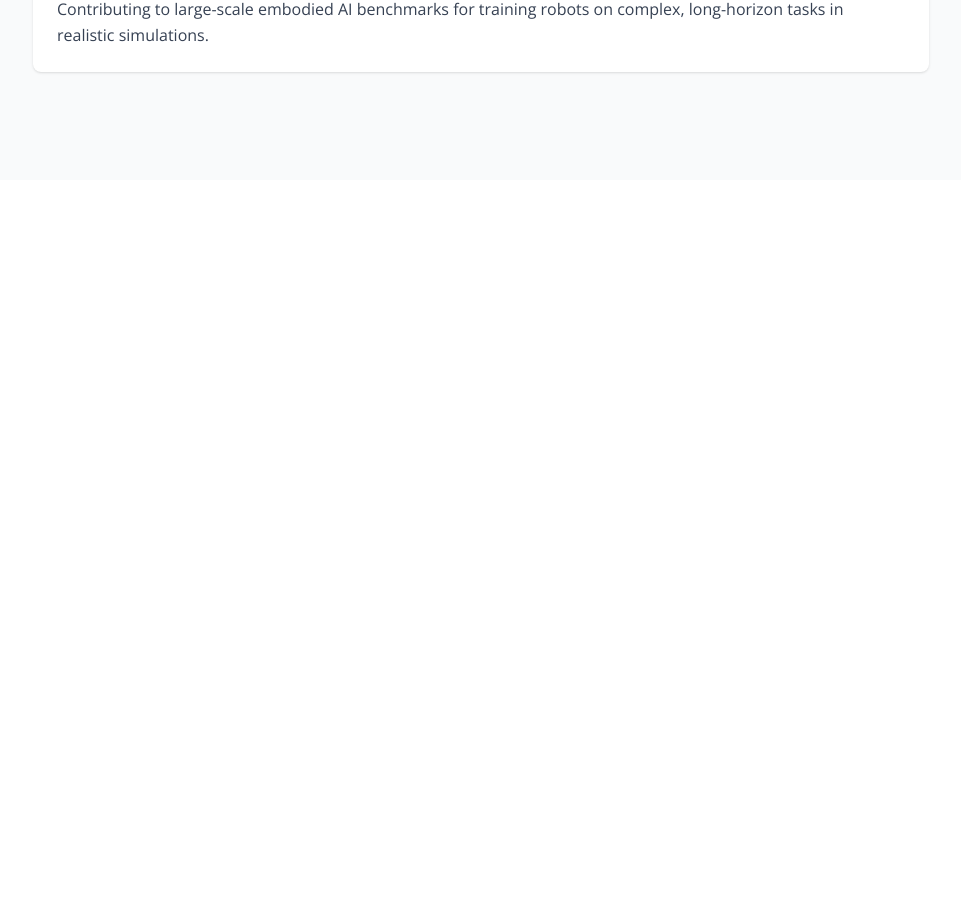
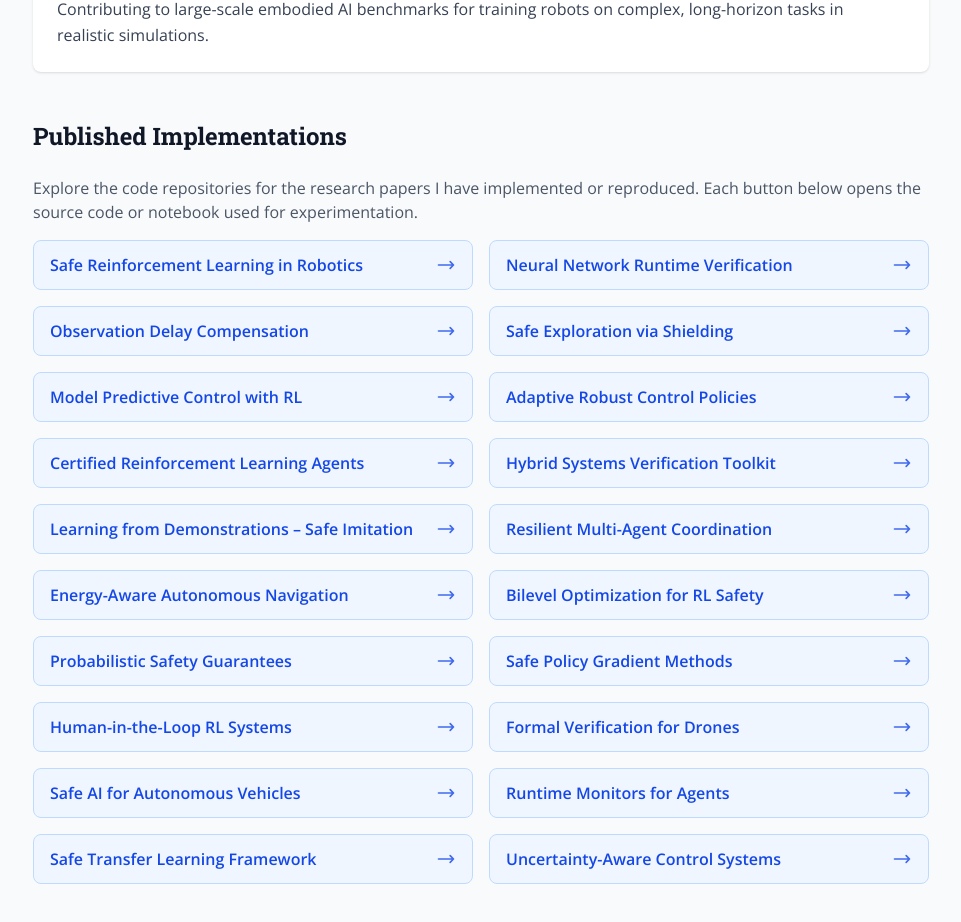
Before and after one commit to ArsalanAyaz88/Arsalan.AI, a Next.js app: page /research in a window 1280 px wide. Shown: the part 620-1542 px from the top of the page, without its empty margins (271-1232 px from the left). Before the commit the page ends 800 px from the top, so only its background shows below. Built offline with nearby package versions, Linux system fonts and the light colour scheme.

Commit message:
ui updated

```diff
--- a/app/components/Sidebar.tsx
+++ b/app/components/Sidebar.tsx
@@ -16,7 +16,7 @@ export default function Sidebar({ onToggleHero, isMobileOpen = false, onCloseMob
     { name: 'About', id: 'about' },
     { name: 'Technical Skills', id: 'publications' },
     { name: 'My Projects', id: 'projects' },
-    { name: 'Research Papers Coded', id: 'research' },
+    { name: 'Research Papers Code', id: 'research' },
     { name: 'Teaching', id: 'teaching' },
     { name: 'Work Experience', id: 'work-experience' },
     { name: 'Certifications', id: 'certifications' },
--- a/app/page.tsx
+++ b/app/page.tsx
@@ -36,6 +36,29 @@ const CERTIFICATIONS: Certification[] = [
     src: 'https://res.cloudinary.com/dz0nrto5b/image/upload/v1762537480/langGraph_bkgzkz.png',
     alt: 'Intro LangGraph Certification',
   },
+];
+
+const RESEARCH_PAPERS: { title: string; url: string }[] = [
+  { title: 'Safe Reinforcement Learning in Robotics', url: 'https://github.com/example/safe-rl-robotics' },
+  { title: 'Neural Network Runtime Verification', url: 'https://github.com/example/nn-runtime-verification' },
+  { title: 'Observation Delay Compensation', url: 'https://github.com/example/delay-compensation' },
+  { title: 'Safe Exploration via Shielding', url: 'https://github.com/example/safe-exploration-shielding' },
+  { title: 'Model Predictive Control with RL', url: 'https://github.com/example/mpc-with-rl' },
+  { title: 'Adaptive Robust Control Policies', url: 'https://github.com/example/adaptive-robust-control' },
+  { title: 'Certified Reinforcement Learning Agents', url: 'https://github.com/example/certified-rl' },
+  { title: 'Hybrid Systems Verification Toolkit', url: 'https://github.com/example/hybrid-systems-verification' },
+  { title: 'Learning from Demonstrations – Safe Imitation', url: 'https://github.com/example/safe-imitation-learning' },
+  { title: 'Resilient Multi-Agent Coordination', url: 'https://github.com/example/resilient-multi-agent' },
+  { title: 'Energy-Aware Autonomous Navigation', url: 'https://github.com/example/energy-aware-navigation' },
+  { title: 'Bilevel Optimization for RL Safety', url: 'https://github.com/example/bilevel-rl-safety' },
+  { title: 'Probabilistic Safety Guarantees', url: 'https://github.com/example/probabilistic-safety-guarantees' },
+  { title: 'Safe Policy Gradient Methods', url: 'https://github.com/example/safe-policy-gradient' },
+  { title: 'Human-in-the-Loop RL Systems', url: 'https://github.com/example/hitl-rl-systems' },
+  { title: 'Formal Verification for Drones', url: 'https://github.com/example/formal-verification-drones' },
+  { title: 'Safe AI for Autonomous Vehicles', url: 'https://github.com/example/safe-ai-autonomous-vehicles' },
+  { title: 'Runtime Monitors for Agents', url: 'https://github.com/example/runtime-monitors' },
+  { title: 'Safe Transfer Learning Framework', url: 'https://github.com/example/safe-transfer-learning' },
+  { title: 'Uncertainty-Aware Control Systems', url: 'https://github.com/example/uncertainty-aware-control' },
 ];
 
 export default function Home() {
@@ -142,7 +165,7 @@ export default function Home() {
                   onClick={() => handleNavigate('research')}
                   className="text-lg font-semibold hover:underline underline-offset-4 cursor-pointer"
                 >
-                  Research Papers Coded
+                  Research Papers Code
                 </button>
               </li>
               <li>
@@ -377,9 +400,29 @@ export default function Home() {
                 <p className="text-gray-700 leading-relaxed mb-4 pl-0">
                   An intelligent agent that helps YouTube content creators discover future topic ideas by analyzing their competitor's or their own channel's past performance. Uses the latest 30 videos data to make data-driven content recommendations—no guesswork, just insights.
                 </p>
-                <div className="flex gap-4">
-                  <a href="https://automation-agent-frontend.vercel.app/" target="_blank" rel="noopener noreferrer" className="text-blue-500 hover:underline">View Project →</a>
-                  <a href="https://github.com/ArsalanAyaz88/AutomationAgent_Backend.git" target="_blank" rel="noopener noreferrer" className="text-blue-500 hover:underline">GitHub →</a>
+                <div className="grid grid-cols-1 sm:grid-cols-2 lg:grid-cols-3 gap-3">
+                  <a
+                    href="https://automation-agent-frontend.vercel.app/"
+                    target="_blank"
+                    rel="noopener noreferrer"
+                    className="group flex h-full items-center justify-between rounded-lg border border-blue-200 bg-blue-50 px-4 py-3 text-blue-500 transition-all hover:border-blue-400 hover:bg-blue-100 hover:text-blue-600"
+                  >
+                    <span className="font-light">View Project</span>
+                    <svg className="h-4 w-4 opacity-80 transition-transform group-hover:translate-x-1" fill="none" stroke="currentColor" viewBox="0 0 24 24" strokeWidth={2}>
+                      <path strokeLinecap="round" strokeLinejoin="round" d="M17 8l4 4m0 0l-4 4m4-4H3" />
+                    </svg>
+                  </a>
+                  <a
+                    href="https://github.com/ArsalanAyaz88/AutomationAgent_Backend.git"
+                    target="_blank"
+                    rel="noopener noreferrer"
+                    className="group flex h-full items-center justify-between rounded-lg border border-blue-200 bg-blue-50 px-4 py-3 text-blue-500 transition-all hover:border-blue-400 hover:bg-blue-100 hover:text-blue-600"
+                  >
+                    <span className="font-light">GitHub</span>
+                    <svg className="h-4 w-4 opacity-80 transition-transform group-hover:translate-x-1" fill="none" stroke="currentColor" viewBox="0 0 24 24" strokeWidth={2}>
+                      <path strokeLinecap="round" strokeLinejoin="round" d="M17 8l4 4m0 0l-4 4m4-4H3" />
+                    </svg>
+                  </a>
                 </div>
               </div>
 
@@ -390,9 +433,25 @@ export default function Home() {
                 <p className="text-gray-700 leading-relaxed mb-4 pl-0">
                   Brief description of the project. What problem it solves, what technologies were used, and what the outcome was.
                 </p>
-                <div className="flex gap-4">
-                  <a href="#" className="text-blue-500 hover:underline">View Project →</a>
-                  <a href="#" className="text-blue-500 hover:underline">GitHub →</a>
+                <div className="grid grid-cols-1 sm:grid-cols-2 lg:grid-cols-3 gap-3">
+                  <a
+                    href="#"
+                    className="group flex h-full items-center justify-between rounded-lg border border-blue-200 bg-blue-50 px-4 py-3 text-blue-500 transition-all hover:border-blue-400 hover:bg-blue-100 hover:text-blue-600"
+                  >
+                    <span className="font-light">View Project</span>
+                    <svg className="h-4 w-4 opacity-80 transition-transform group-hover:translate-x-1" fill="none" stroke="currentColor" viewBox="0 0 24 24" strokeWidth={2}>
+                      <path strokeLinecap="round" strokeLinejoin="round" d="M17 8l4 4m0 0l-4 4m4-4H3" />
+                    </svg>
+                  </a>
+                  <a
+                    href="#"
+                    className="group flex h-full items-center justify-between rounded-lg border border-blue-200 bg-blue-50 px-4 py-3 text-blue-500 transition-all hover:border-blue-400 hover:bg-blue-100 hover:text-blue-600"
+                  >
+                    <span className="font-light">GitHub</span>
+                    <svg className="h-4 w-4 opacity-80 transition-transform group-hover:translate-x-1" fill="none" stroke="currentColor" viewBox="0 0 24 24" strokeWidth={2}>
+                      <path strokeLinecap="round" strokeLinejoin="round" d="M17 8l4 4m0 0l-4 4m4-4H3" />
+                    </svg>
+                  </a>
                 </div>
               </div>
 
@@ -403,9 +462,25 @@ export default function Home() {
                 <p className="text-gray-700 leading-relaxed mb-4 pl-0">
                   Brief description of the project. What problem it solves, what technologies were used, and what the outcome was.
                 </p>
-                <div className="flex gap-4">
-                  <a href="#" className="text-blue-500 hover:underline">View Project →</a>
-                  <a href="#" className="text-blue-500 hover:underline">GitHub →</a>
+                <div className="grid grid-cols-1 sm:grid-cols-2 lg:grid-cols-3 gap-3">
+                  <a
+                    href="#"
+                    className="group flex h-full items-center justify-between rounded-lg border border-blue-200 bg-blue-50 px-4 py-3 text-blue-500 transition-all hover:border-blue-400 hover:bg-blue-100 hover:text-blue-600"
+                  >
+                    <span className="font-light">View Project →</span>
+                    <svg className="h-4 w-4 opacity-80 transition-transform group-hover:translate-x-1" fill="none" stroke="currentColor" viewBox="0 0 24 24" strokeWidth={2}>
+                      <path strokeLinecap="round" strokeLinejoin="round" d="M17 8l4 4m0 0l-4 4m4-4H3" />
+                    </svg>
+                  </a>
+                  <a
+                    href="#"
+                    className="group flex h-full items-center justify-between rounded-lg border border-blue-200 bg-blue-50 px-4 py-3 text-blue-500 transition-all hover:border-blue-400 hover:bg-blue-100 hover:text-blue-600"
+                  >
+                    <span className="font-light">GitHub →</span>
+                    <svg className="h-4 w-4 opacity-80 transition-transform group-hover:translate-x-1" fill="none" stroke="currentColor" viewBox="0 0 24 24" strokeWidth={2}>
+                      <path strokeLinecap="round" strokeLinejoin="round" d="M17 8l4 4m0 0l-4 4m4-4H3" />
+                    </svg>
+                  </a>
                 </div>
               </div>
             </div>
@@ -415,38 +490,34 @@ export default function Home() {
         {/* Research Section */}
         <section id="research" className="bg-gray-50 px-4 py-12 sm:px-8 lg:px-12">
           <div className="max-w-4xl">
-            <h1 className="text-4xl font-bold text-gray-900 mb-8">Research</h1>
+            <h1 className="text-4xl font-bold text-gray-900 mb-8">Research Papers Code</h1>
 
             <div className="prose prose-lg">
               <p className="text-gray-700 leading-relaxed mb-4">
-                My research focuses on developing safe and efficient robotic learning systems that can operate in uncertain
-                environments with observation delays.
+                I've coded the following open source research papers and implemented in real world applications.
               </p>
 
-              <h2 className="text-2xl font-bold text-gray-900 mt-8 mb-4">Current Projects</h2>
-
-              <div className="bg-gray-50 rounded-lg shadow-sm p-6 mb-4">
-                <h3 className="text-xl font-semibold text-gray-900 mb-2">Safe Reinforcement Learning</h3>
-                <p className="text-gray-700 leading-relaxed">
-                  Developing safe reinforcement learning strategies that handle uncertainties and observation delays in
-                  dynamic environments.
-                </p>
-              </div>
-
-              <div className="bg-gray-50 rounded-lg shadow-sm p-6 mb-4">
-                <h3 className="text-xl font-semibold text-gray-900 mb-2">Neural Network Verification</h3>
-                <p className="text-gray-700 leading-relaxed">
-                  Working on runtime verification methods for neural network-controlled robotic systems to ensure safety
-                  guarantees.
-                </p>
-              </div>
-
-              <div className="bg-gray-50 rounded-lg shadow-sm p-6 mb-4">
-                <h3 className="text-xl font-semibold text-gray-900 mb-2">Embodied AI</h3>
-                <p className="text-gray-700 leading-relaxed">
-                  Contributing to large-scale embodied AI benchmarks for training robots on complex, long-horizon tasks
-                  in realistic simulations.
-                </p>
+              <div className="grid grid-cols-1 sm:grid-cols-2 lg:grid-cols-4 gap-4">
+                {RESEARCH_PAPERS.map((paper) => (
+                  <a
+                    key={paper.title}
+                    href={paper.url}
+                    target="_blank"
+                    rel="noopener noreferrer"
+                    className="group flex h-full items-center justify-between rounded-lg border border-blue-200 bg-blue-50 px-4 py-3 text-blue-500 transition-all hover:border-blue-400 hover:bg-blue-100 hover:text-blue-600"
+                  >
+                    <span className="font-light">{paper.title}</span>
+                    <svg
+                      className="h-5 w-5 opacity-80 transition-transform group-hover:translate-x-1"
+                      fill="none"
+                      stroke="currentColor"
+                      viewBox="0 0 24 24"
+                      strokeWidth={2}
+                    >
+                      <path strokeLinecap="round" strokeLinejoin="round" d="M17 8l4 4m0 0l-4 4m4-4H3" />
+                    </svg>
+                  </a>
+                ))}
               </div>
             </div>
           </div>
--- a/app/research/page.tsx
+++ b/app/research/page.tsx
@@ -40,6 +40,55 @@ export default function Research() {
                 in realistic simulations.
               </p>
             </div>
+
+            <h2 className="text-2xl font-bold text-gray-900 mt-12 mb-6">Published Implementations</h2>
+            <p className="text-gray-600 mb-4">
+              Explore the code repositories for the research papers I have implemented or reproduced. Each button below opens the source code or notebook used for experimentation.
+            </p>
+
+            <div className="grid grid-cols-1 sm:grid-cols-2 gap-4">
+              {[
+                { title: 'Safe Reinforcement Learning in Robotics', url: 'https://github.com/example/safe-rl-robotics' },
+                { title: 'Neural Network Runtime Verification', url: 'https://github.com/example/nn-runtime-verification' },
+                { title: 'Observation Delay Compensation', url: 'https://github.com/example/delay-compensation' },
+                { title: 'Safe Exploration via Shielding', url: 'https://github.com/example/safe-exploration-shielding' },
+                { title: 'Model Predictive Control with RL', url: 'https://github.com/example/mpc-with-rl' },
+                { title: 'Adaptive Robust Control Policies', url: 'https://github.com/example/adaptive-robust-control' },
+                { title: 'Certified Reinforcement Learning Agents', url: 'https://github.com/example/certified-rl' },
+                { title: 'Hybrid Systems Verification Toolkit', url: 'https://github.com/example/hybrid-systems-verification' },
+                { title: 'Learning from Demonstrations – Safe Imitation', url: 'https://github.com/example/safe-imitation-learning' },
+                { title: 'Resilient Multi-Agent Coordination', url: 'https://github.com/example/resilient-multi-agent' },
+                { title: 'Energy-Aware Autonomous Navigation', url: 'https://github.com/example/energy-aware-navigation' },
+                { title: 'Bilevel Optimization for RL Safety', url: 'https://github.com/example/bilevel-rl-safety' },
+                { title: 'Probabilistic Safety Guarantees', url: 'https://github.com/example/probabilistic-safety-guarantees' },
+                { title: 'Safe Policy Gradient Methods', url: 'https://github.com/example/safe-policy-gradient' },
+                { title: 'Human-in-the-Loop RL Systems', url: 'https://github.com/example/hitl-rl-systems' },
+                { title: 'Formal Verification for Drones', url: 'https://github.com/example/formal-verification-drones' },
+                { title: 'Safe AI for Autonomous Vehicles', url: 'https://github.com/example/safe-ai-autonomous-vehicles' },
+                { title: 'Runtime Monitors for Agents', url: 'https://github.com/example/runtime-monitors' },
+                { title: 'Safe Transfer Learning Framework', url: 'https://github.com/example/safe-transfer-learning' },
+                { title: 'Uncertainty-Aware Control Systems', url: 'https://github.com/example/uncertainty-aware-control' },
+              ].map((paper) => (
+                <a
+                  key={paper.title}
+                  href={paper.url}
+                  target="_blank"
+                  rel="noopener noreferrer"
+                  className="group flex h-full items-center justify-between rounded-lg border border-blue-200 bg-blue-50 px-4 py-3 text-blue-700 transition-all hover:border-blue-400 hover:bg-blue-100 hover:text-blue-900"
+                >
+                  <span className="font-semibold">{paper.title}</span>
+                  <svg
+                    className="h-5 w-5 opacity-80 transition-transform group-hover:translate-x-1"
+                    fill="none"
+                    stroke="currentColor"
+                    viewBox="0 0 24 24"
+                    strokeWidth={2}
+                  >
+                    <path strokeLinecap="round" strokeLinejoin="round" d="M17 8l4 4m0 0l-4 4m4-4H3" />
+                  </svg>
+                </a>
+              ))}
+            </div>
           </div>
         </div>
       </main>
```
